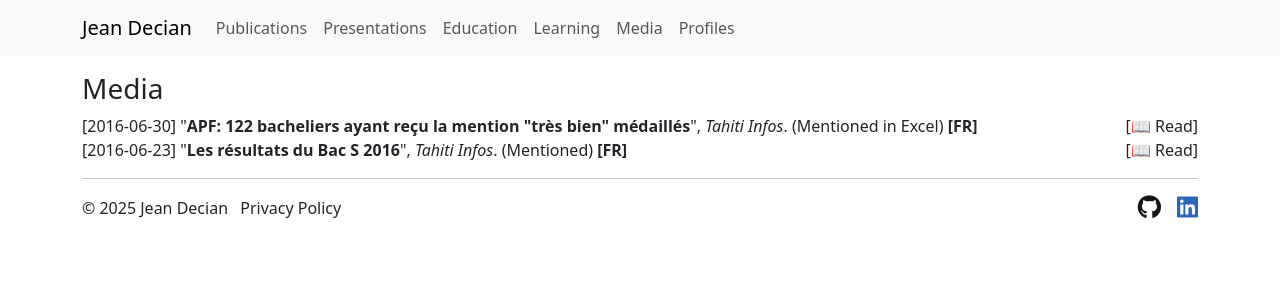
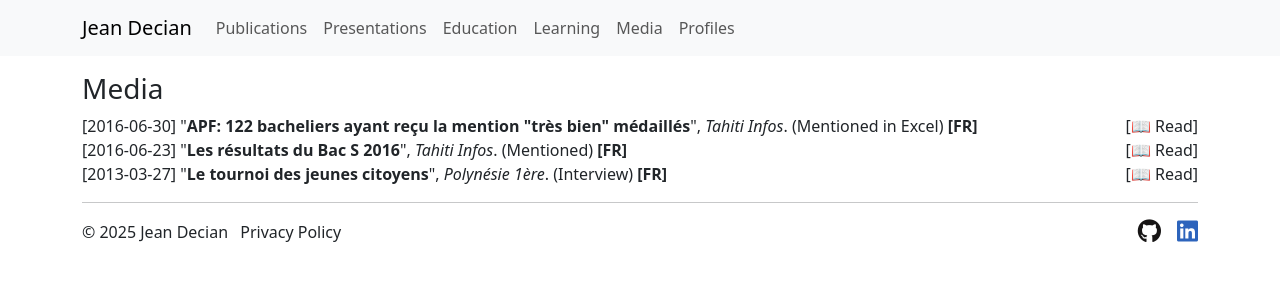
Before and after one commit to jeandecian/info, a Jekyll site: the page built from _pages/media.md, in a window 1280 px wide. Shown: the top 300 px of the page. Built offline with Jekyll 4.4.1, drawn with Linux system fonts in a browser that asks for light colours; nearby versions of some CDN libraries.

Commit message:
add 2013-03-27 news appearance

```diff
--- a/_data/media.yml
+++ b/_data/media.yml
@@ -1,3 +1,10 @@
+- title: Le tournoi des jeunes citoyens
+  source: Polynésie 1ère
+  date: 2013-03-27
+  language: FR
+  url: https://la1ere.franceinfo.fr/polynesie/2013/03/27/le-tournoi-des-jeunes-citoyens-23127.html
+  context: Interview
+
 - title: Les résultats du Bac S 2016
   source: Tahiti Infos
   date: 2016-06-23
```
